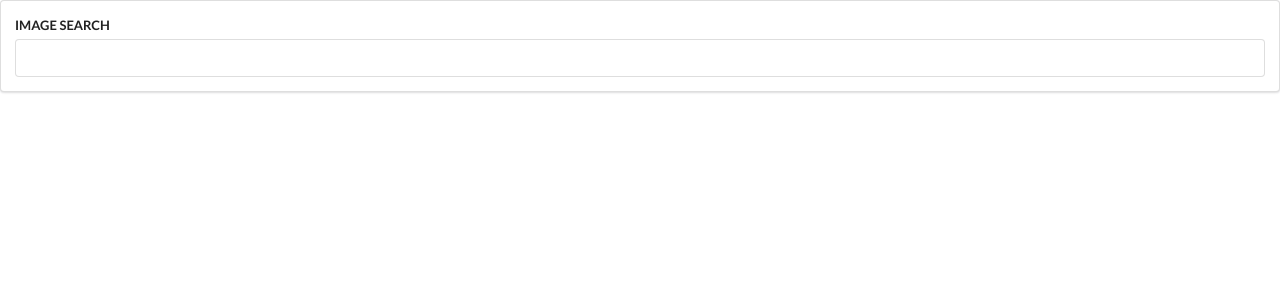
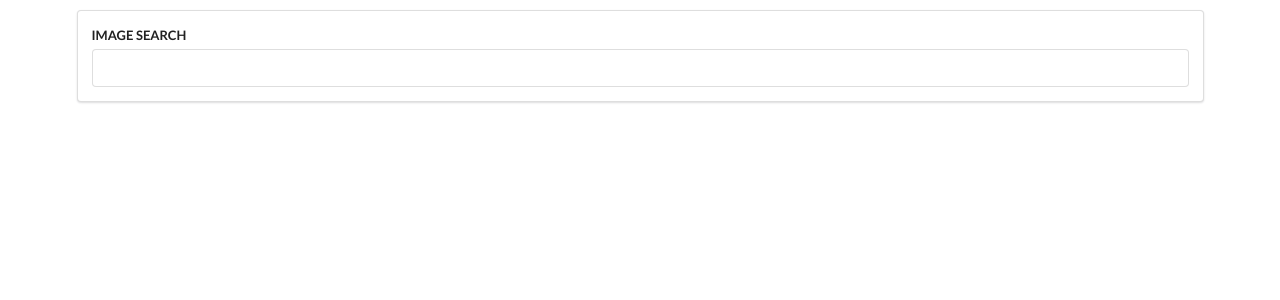
Before and after one commit to AdamWeissman/react-pics-grider-tutorial, a React (Create React App) app: page / in a window 1280 px wide. Shown: the top 300 px of the page. Built offline with nearby package versions, Linux system fonts and the light colour scheme.

Commit message:
controlled element

```diff
--- a/src/components/App.js
+++ b/src/components/App.js
@@ -3,9 +3,10 @@
 
 const App = () => {
   return(
-    <div>
+    <div className="ui container" style={{ marginTop: '10px'}}>
       <SearchBar />
-    </div>)
+    </div>
+    )
 };
 
 export default App;
--- a/src/components/SearchBar.js
+++ b/src/components/SearchBar.js
@@ -1,13 +1,18 @@
 import React from 'react';
 
 class SearchBar extends React.Component {
+  state = { term: ''}
+
   render () {
     return (
       <div className="ui segment">
         <form className="ui form">
           <div className="field">
             <label>IMAGE SEARCH</label>
-            <input type="text"></input>
+            <input
+              type="text"
+              value={this.state.term}
+              onChange={(e) => this.setState({ term: e.target.value})} />
           </div>
         </form>
       </div>
```
